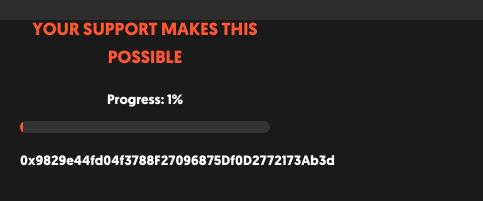
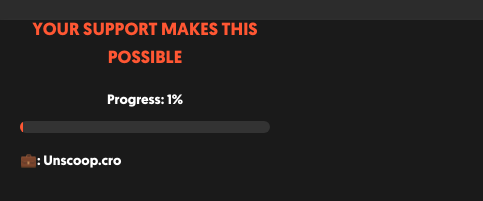
Before and after one commit to CronoBots/Cronos, a plain HTML site: page index.html in a window 1280 px wide. Shown: the part 599-800 px from the top of the page, 0-483 px from the left. Drawn offline with nearby package versions, Linux system fonts and the light colour scheme.

Commit message:
Update index.html

```diff
--- a/index.html
+++ b/index.html
@@ -176,7 +176,7 @@
         <p>CRONOS.WTF | DEVELOPPED BY UNSCOOP</p>
         <div class="donation-section">
             <h4>Your support makes this possible</h4>
-            <p>0x9829e44fd04f3788F27096875Df0D2772173Ab3d<p>
+            <p>💼: Unscoop.cro<p>
             <div class="donation-progress">
                 <span class="progress-label">Progress: <span id="progressPercent">1</span>%</span>
                 <div class="progress-bar">
```
